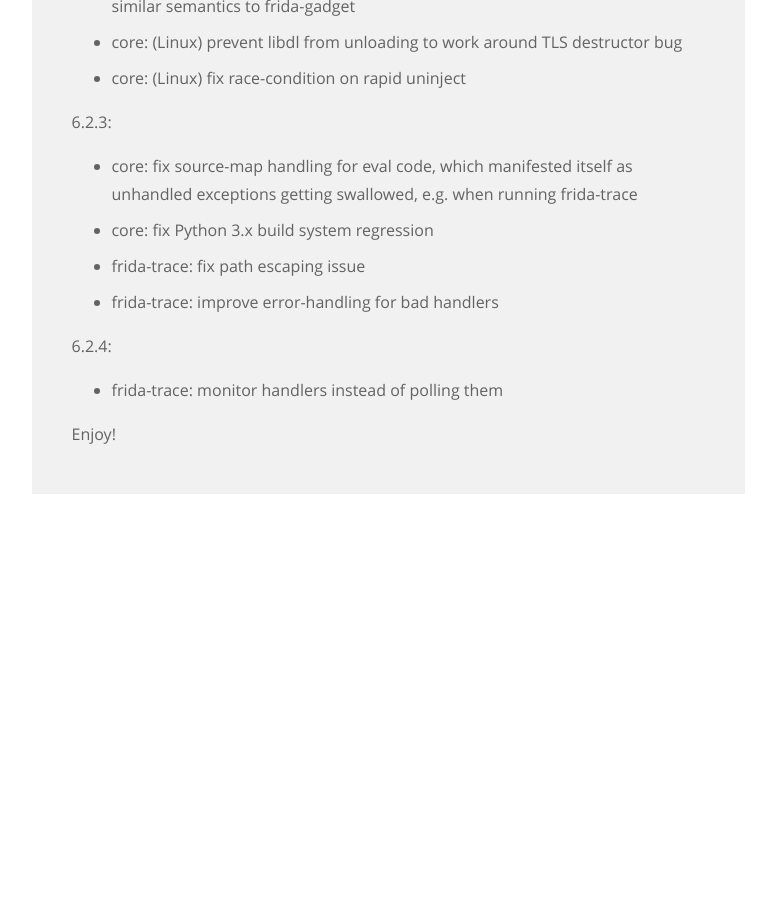
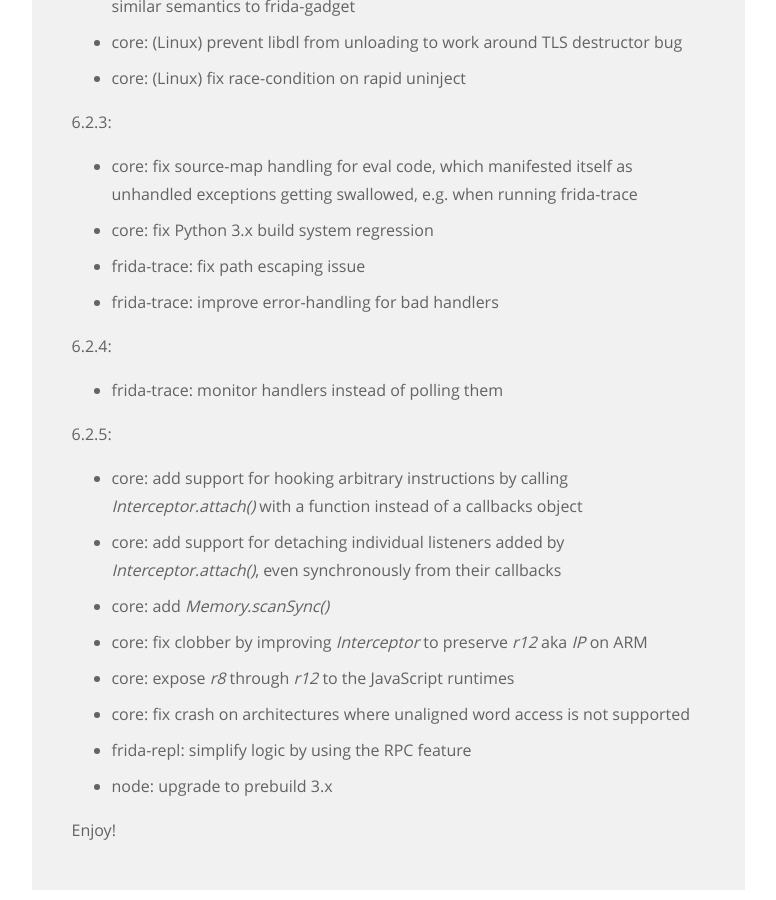
Before and after one commit to frida/frida-website, a Jekyll site: the page built from _posts/2016-02-01-frida-6-2-released.markdown, in a window 1280 px wide and 900 px high, scrolled down 2992 px. Shown: the whole window, without its empty margins (364-1140 px from the left). Built offline with Jekyll 4.4.1, drawn with Linux system fonts in a browser that asks for light colours; before the commit the page ends 3496 px from its top, so only the background shows below that.

Commit message:
Add release notes for 6.2.5

```diff
--- a/_posts/2016-02-01-frida-6-2-released.markdown
+++ b/_posts/2016-02-01-frida-6-2-released.markdown
@@ -107,4 +107,17 @@ So in closing, here's a summary of the changes:
 
 - frida-trace: monitor handlers instead of polling them
 
+6.2.5:
+
+- core: add support for hooking arbitrary instructions by calling
+        *Interceptor.attach()* with a function instead of a callbacks object
+- core: add support for detaching individual listeners added by
+        *Interceptor.attach()*, even synchronously from their callbacks
+- core: add *Memory.scanSync()*
+- core: fix clobber by improving *Interceptor* to preserve *r12* aka *IP* on ARM
+- core: expose *r8* through *r12* to the JavaScript runtimes
+- core: fix crash on architectures where unaligned word access is not supported
+- frida-repl: simplify logic by using the RPC feature
+- node: upgrade to prebuild 3.x
+
 Enjoy!
```
